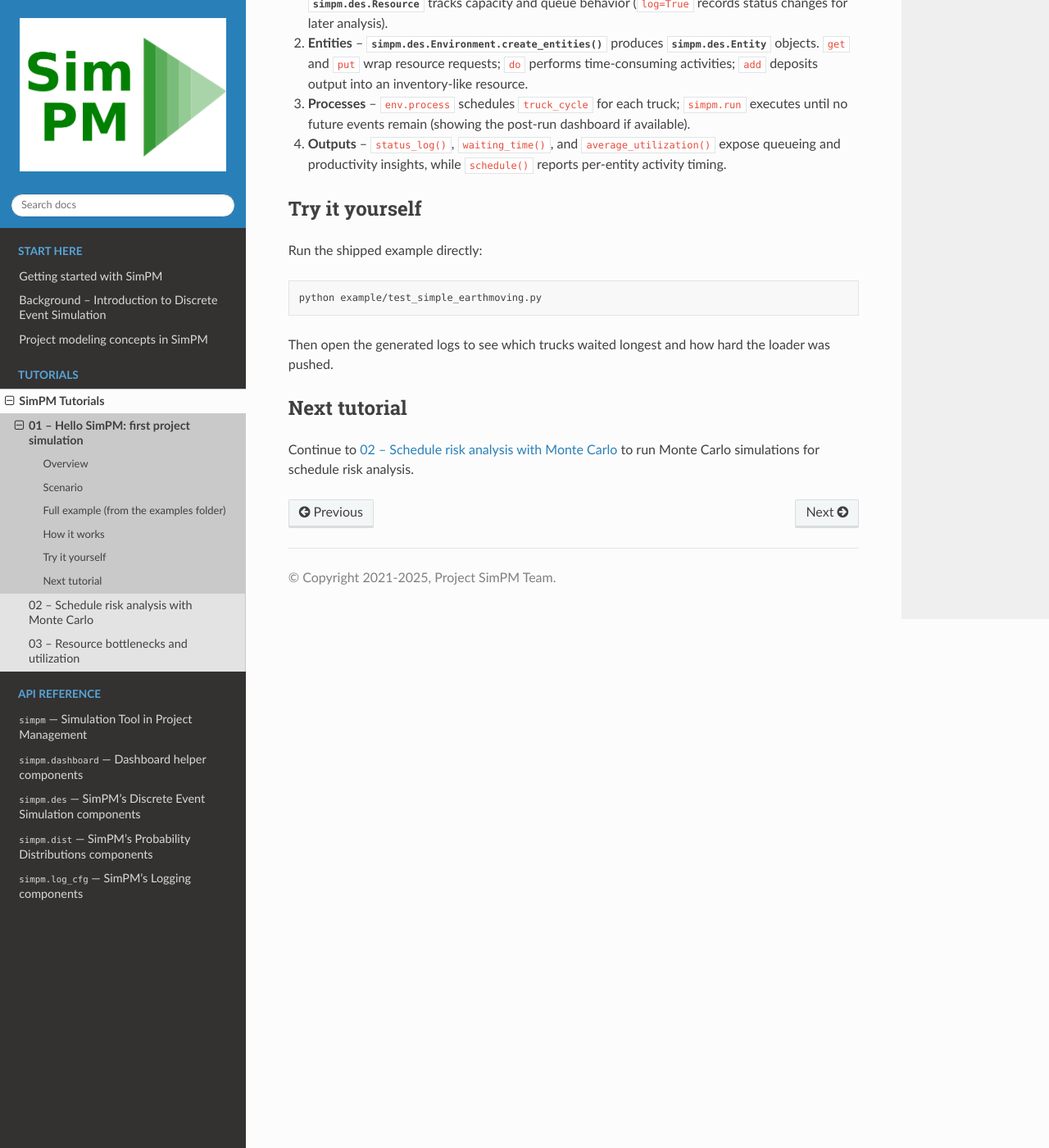
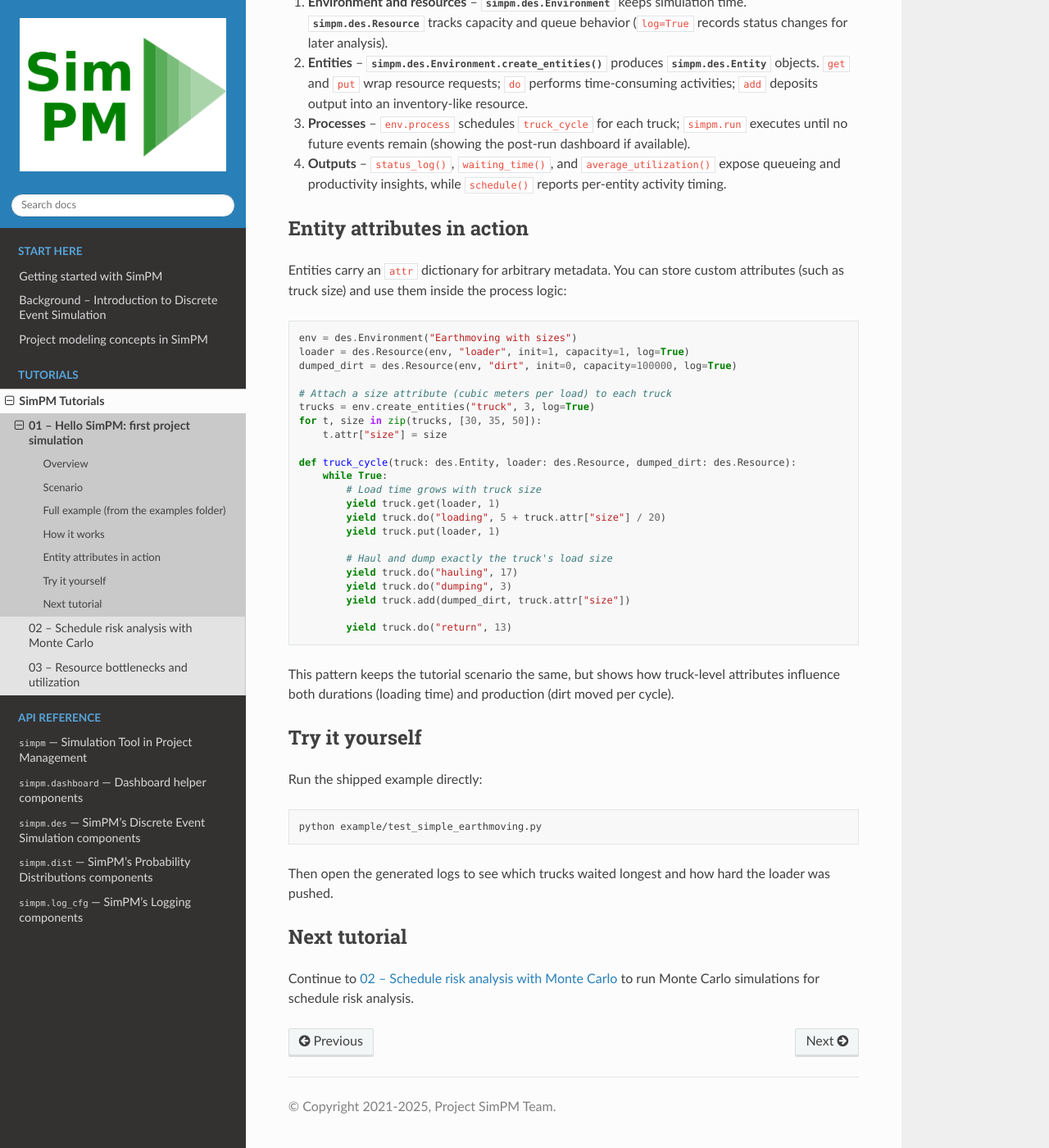
Before and after one commit to Project-SimPM/SimPM, a Sphinx documentation site: the page built from docs/source/tutorials/hello-simpm.rst, in a window 1280 px wide and 1400 px high, scrolled down 1497 px. Shown: the whole window at 82% size. Built offline with Sphinx 7.4.7 and the Read the Docs theme 3.1.0, drawn with Linux system fonts in a browser that asks for light colours; some of the changed text lies outside the part shown.

Commit message:
Add entity attribute example to hello tutorial

```diff
--- a/docs/source/tutorials/hello-simpm.rst
+++ b/docs/source/tutorials/hello-simpm.rst
@@ -76,6 +76,42 @@ How it works
    ``average_utilization()`` expose queueing and productivity insights,
    while ``schedule()`` reports per-entity activity timing.
 
+Entity attributes in action
+---------------------------
+
+Entities carry an ``attr`` dictionary for arbitrary metadata. You can
+store custom attributes (such as truck size) and use them inside the
+process logic:
+
+.. code-block:: python
+
+   env = des.Environment("Earthmoving with sizes")
+   loader = des.Resource(env, "loader", init=1, capacity=1, log=True)
+   dumped_dirt = des.Resource(env, "dirt", init=0, capacity=100000, log=True)
+
+   # Attach a size attribute (cubic meters per load) to each truck
+   trucks = env.create_entities("truck", 3, log=True)
+   for t, size in zip(trucks, [30, 35, 50]):
+       t.attr["size"] = size
+
+   def truck_cycle(truck: des.Entity, loader: des.Resource, dumped_dirt: des.Resource):
+       while True:
+           # Load time grows with truck size
+           yield truck.get(loader, 1)
+           yield truck.do("loading", 5 + truck.attr["size"] / 20)
+           yield truck.put(loader, 1)
+
+           # Haul and dump exactly the truck's load size
+           yield truck.do("hauling", 17)
+           yield truck.do("dumping", 3)
+           yield truck.add(dumped_dirt, truck.attr["size"])
+
+           yield truck.do("return", 13)
+
+This pattern keeps the tutorial scenario the same, but shows how
+truck-level attributes influence both durations (loading time) and
+production (dirt moved per cycle).
+
 Try it yourself
 ---------------
 
```
